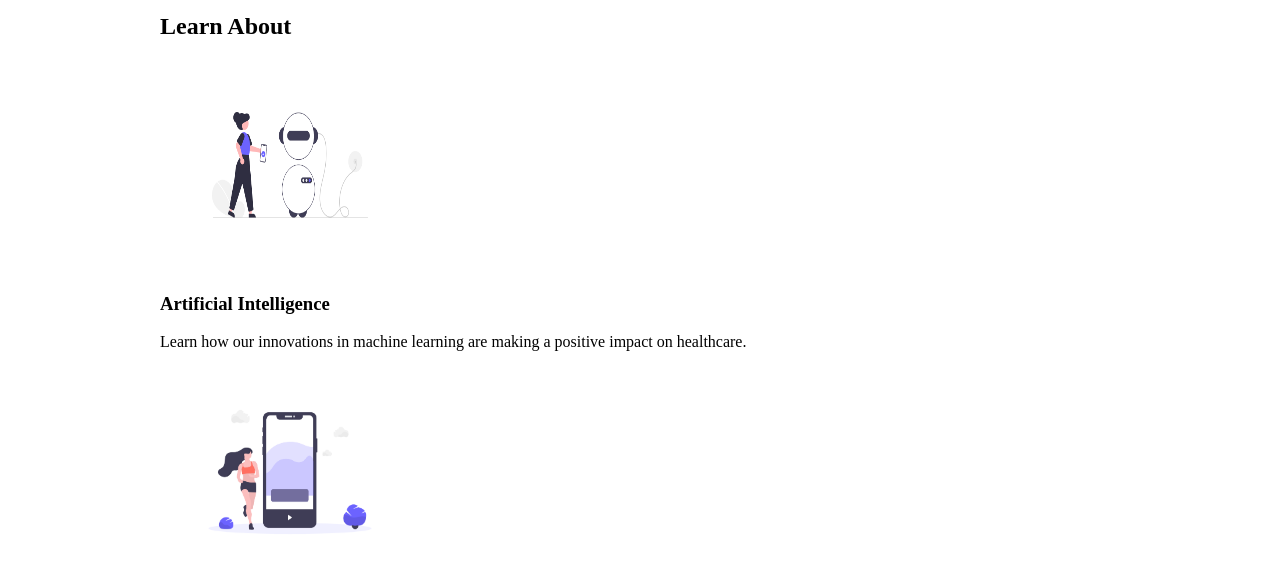
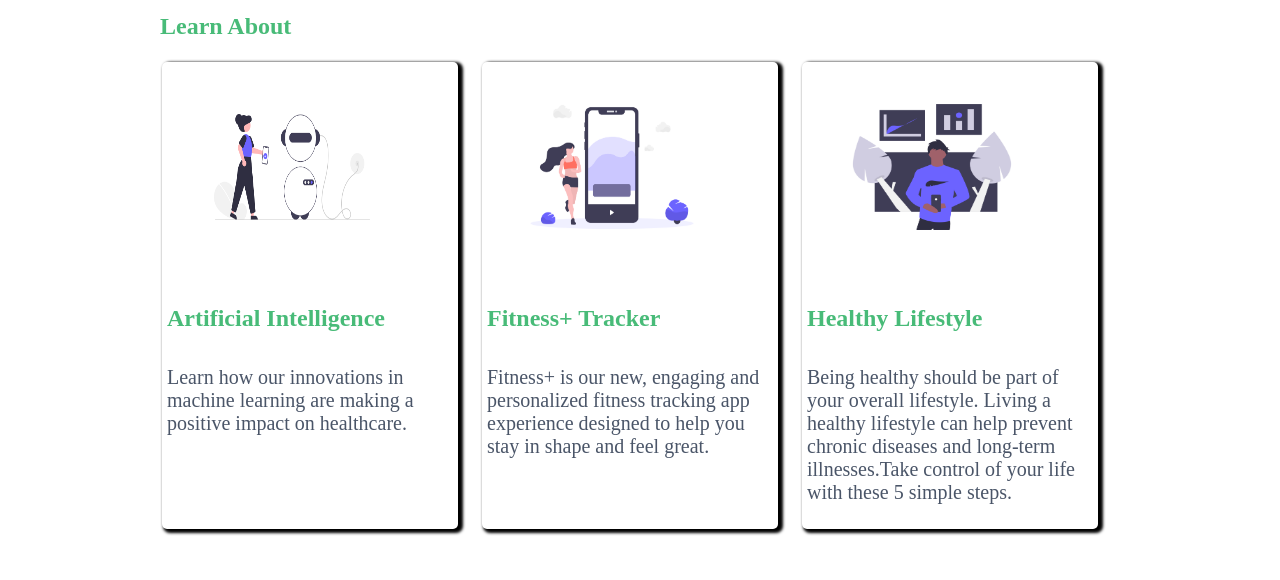
Before and after one commit to JantaeLeckie/info2180-project1, a plain HTML site: page index.html in a window 1280 px wide. Shown: the part 447-1027 px from the top of the page. Drawn offline with Linux system fonts and the light colour scheme.

Commit message:
Added 3rd edit of starter files

```diff
--- a/styles.css
+++ b/styles.css
@@ -26,6 +26,8 @@ main{
     max-width: 960px;
     width: 100%;
 }
+
+/*IMAGES*/
 img[src = "picture1.jpg"]{
     border-radius: 25%;
     padding: 30px;
@@ -64,7 +66,7 @@ img[src = "health.jpg"]{
     height: 250px;
 }
 
-
+/*HEADER*/
 header >.container{
     grid-area: "header";
     text-align: left;
@@ -98,6 +100,8 @@ ul li a{
 ul li a:hover{
     color: #5a67d8;
 }
+
+/*OVERVIEW-HERO*/
 .overview-hero >.container{
     display:flex;
     justify-content: space-between;
@@ -106,9 +110,40 @@ ul li a:hover{
 .overview-hero-image{
     float: left;
 }
-
 .overview-hero{
     display: block;
     grid-area: "row1";
     background-color: #e2e8f0;
 }
+
+/*LEARN-ABOUT*/
+.learn-about{
+    grid-area: "row2";
+}
+.learn-about h2{
+    font-size: 24px;
+    color: #48bb78;
+}
+.learn-about .cards{
+    display: grid;
+    grid-column-start: auto;
+    grid-template-columns: 300px 300px 300px;
+    grid-gap: 20px;
+}
+.learn-about .card{
+    border-color: #e2e8f0;
+    box-shadow: #676d79;
+    border-radius: 5px;
+    box-shadow: 3px 2px 3px 2px;
+    margin: 2px;
+}
+.learn-about .card h3{
+    color: #48bb78;
+    padding: 5px;
+    font-size: 24px;
+}
+.learn-about .card p{
+    color: #4a5568;
+    padding: 5px;
+    font-size: 20px;
+}
```
